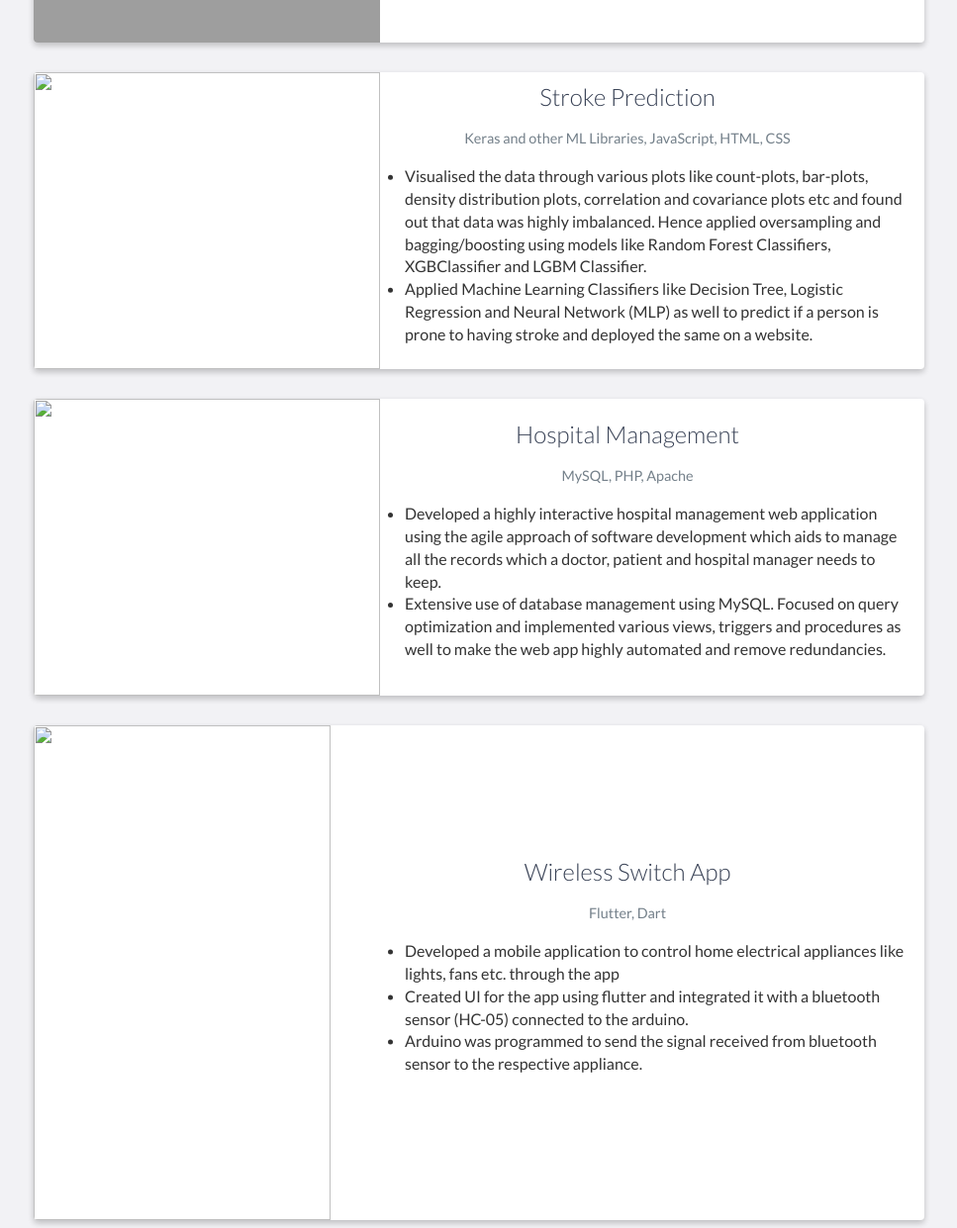
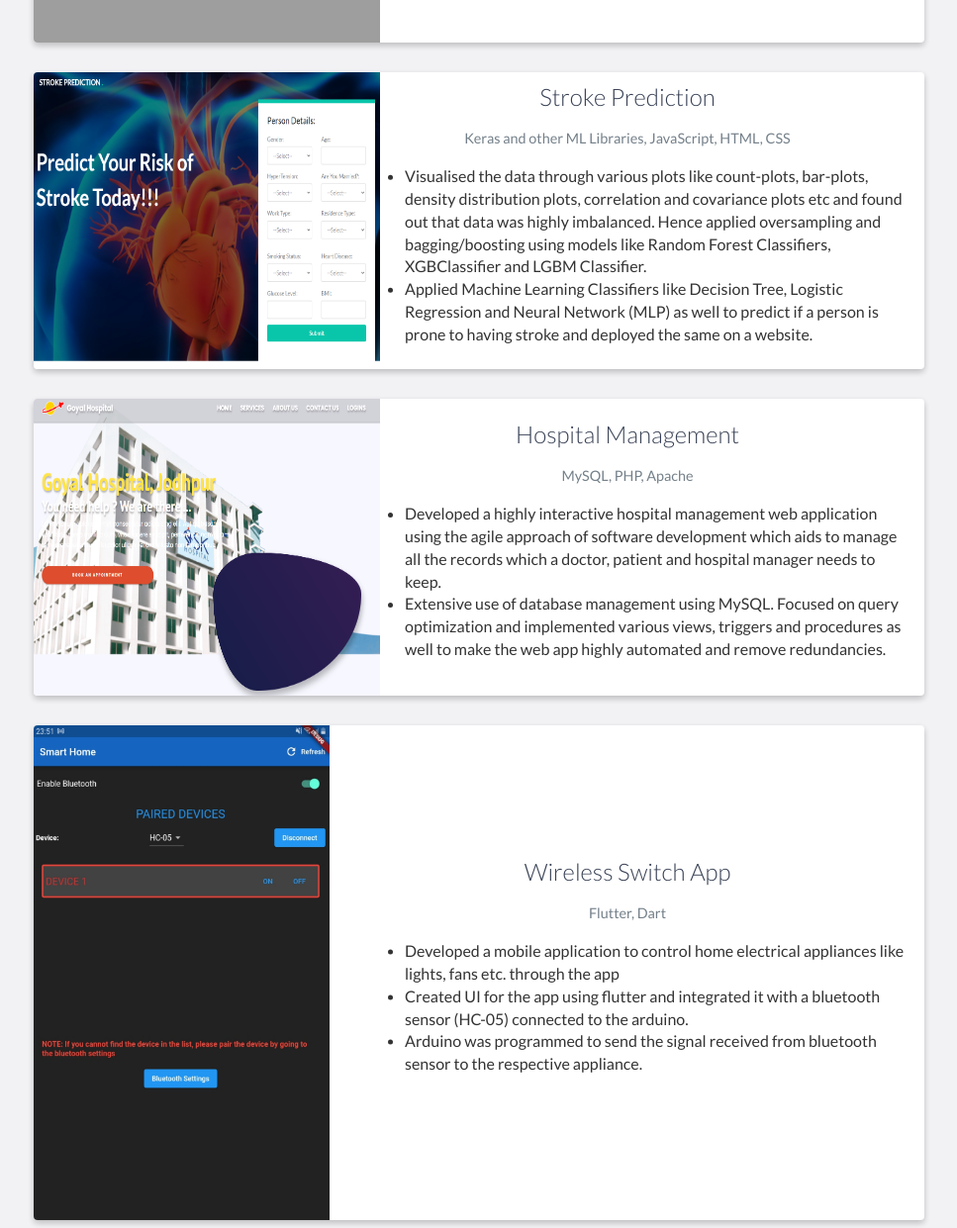
Before and after one commit to sawanp17/Portfolio, a website: page index.html in a window 1280 px wide. Shown: the part 2459-3700 px from the top of the page at 99% size, without its empty margins (156-1123 px from the left). Drawn offline with nearby package versions, Linux system fonts and the light colour scheme; the site is published under a folder, as on GitHub Pages, so addresses that start at the root find nothing; grey boxes are pictures that could not be loaded.

Commit message:
image corrections

```diff
--- a/index.html
+++ b/index.html
@@ -195,7 +195,7 @@
                 <div class="project shadow-large">
                     <div class="project-container">
                         <div class="project-image">
-                            <img src="/images/Stroke Prediction.png" height="300" width="350"/>
+                            <img src="images/Stroke Prediction.png" height="300" width="350"/>
                         </div>
                         <!-- End .project-image -->
                         <div class="project-info">
@@ -228,7 +228,7 @@
                 <div class="project shadow-large">
                     <div class="project-container">
                         <div class="project-image">
-                            <img src="/images/Hospital Management.png" height="300" width="350"/>
+                            <img src="images/Hospital Management.png" height="300" width="350"/>
                         </div>
                         <!-- End .project-image -->
                         <div class="project-info">
@@ -258,7 +258,7 @@
                 <div class="project shadow-large">
                     <div class="project-container">
                         <div class="project-image">
-                            <img src="/images/Wireless Switch.png" height="500" width="300"/>
+                            <img src="images/Wireless Switch.png" height="500" width="300"/>
                         </div>
                         <!-- End .project-image -->
                         <div class="project-info">
```
